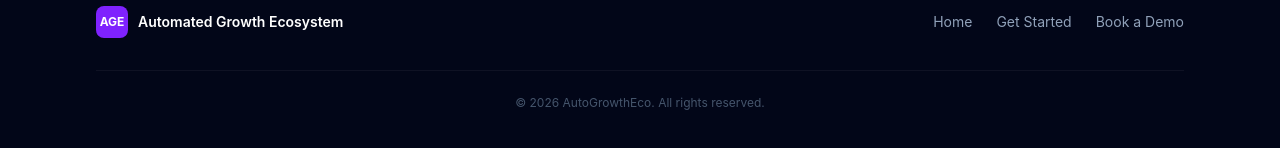
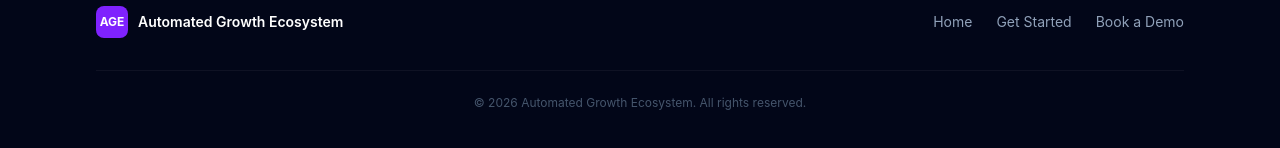
Before and after one commit to Pratham0-7/AutoGrowEcoFrontend, a React (Vite) app: page /pricing in a window 1280 px wide. Shown: the part 1491-1639 px from the top of the page. Built offline with nearby package versions, Linux system fonts and the light colour scheme; no server answers.

Commit message:
Fixed autogrowtheco in pricing

```diff
--- a/src/components/PricingPage.jsx
+++ b/src/components/PricingPage.jsx
@@ -22,7 +22,7 @@ const Footer = () => {
           </div>
         </div>
         <div className="mt-8 border-t border-white/5 pt-6 text-center text-xs text-slate-600">
-          © {new Date().getFullYear()} AutoGrowthEco. All rights reserved.
+          © {new Date().getFullYear()} Automated Growth Ecosystem. All rights reserved.
         </div>
       </div>
     </footer>
```
